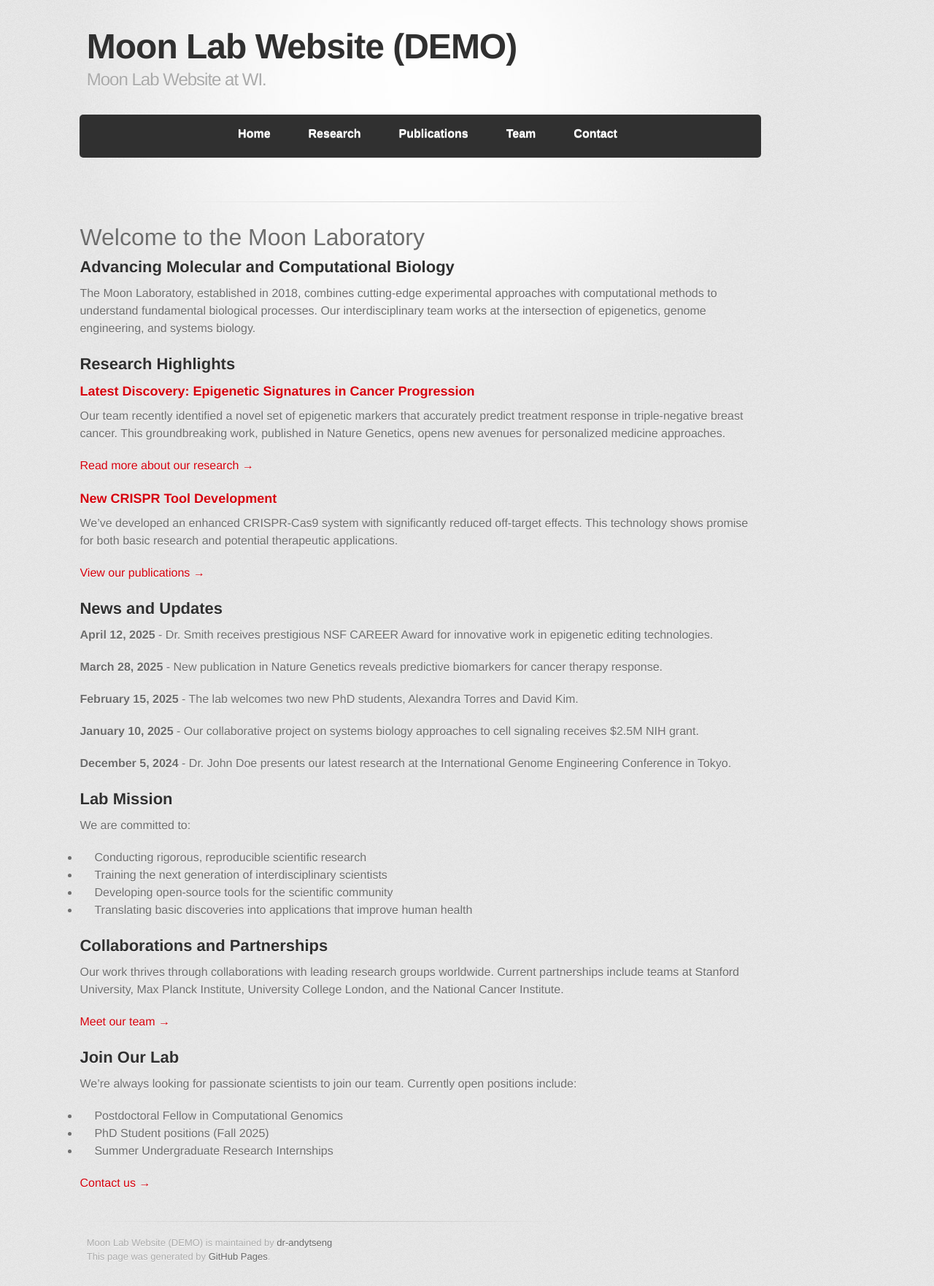
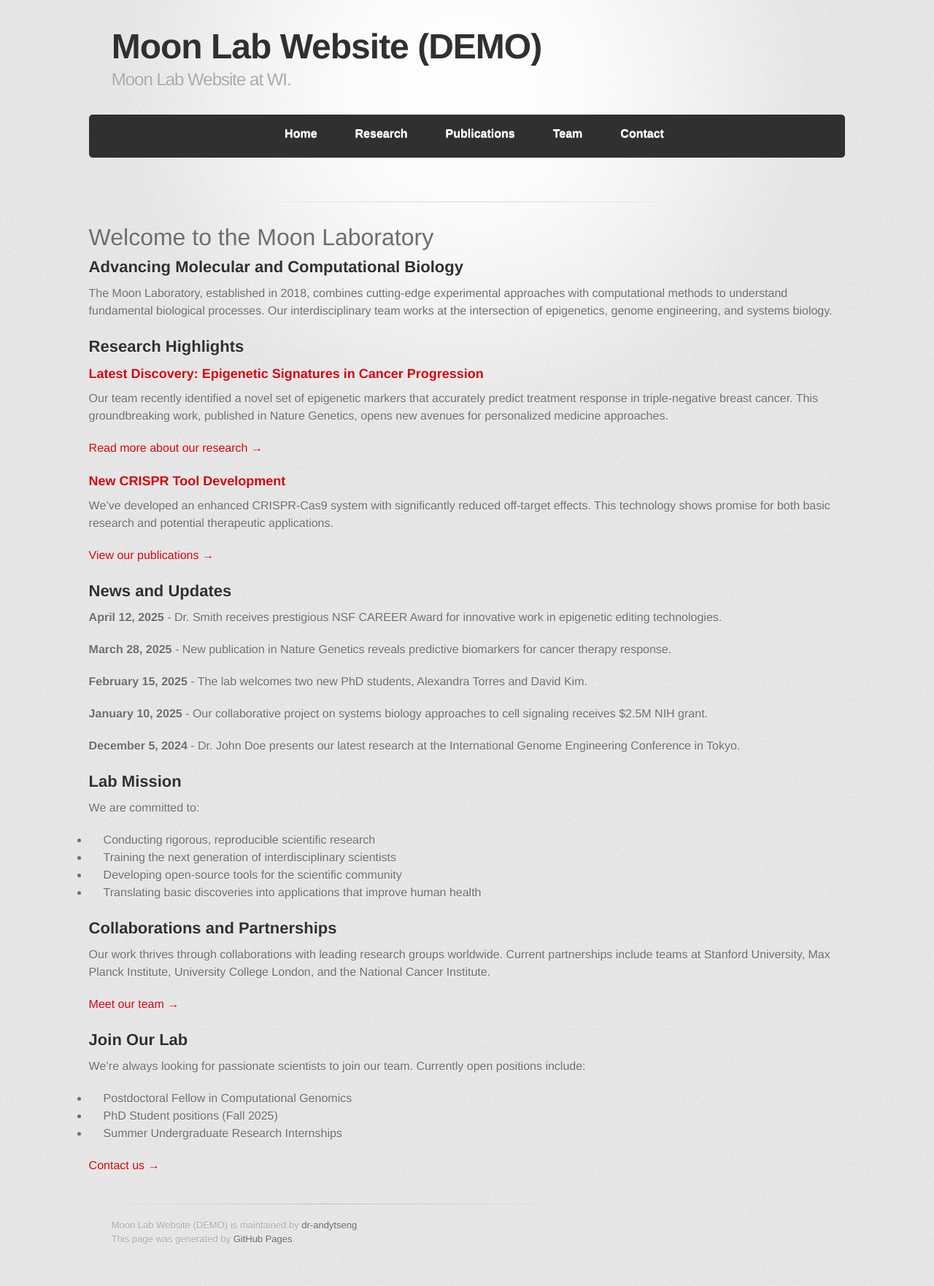
Before and after one commit to dr-andytseng/demolabwebsite, a Jekyll site: the page built from index.md, in a window 1280 px wide. Shown: the whole page at 73% size. Built offline with Jekyll 4.4.1, drawn with Linux system fonts in a browser that asks for light colours; some web fonts are replaced; after the commit the page ends 1738 px from its top, so only the background shows below that.

Commit message:
Update style.scss

```diff
--- a/assets/css/style.scss
+++ b/assets/css/style.scss
@@ -4,25 +4,25 @@
 
 /* More aggressive width controls */
 body {
-  width: 90% !important;
+  width: 100% !important;
   padding: 0 !important;
   margin: 0 !important;
 }
 
 #container, .inner, .content-wrapper, #content-wrapper {
   max-width: 90% !important; /* Increased from 95% to 98% */
-  width: 98% !important;
+  width: 90% !important;
   margin: 0 auto !important;
-  padding-left: 1% !important;
-  padding-right: 1% !important;
+  padding-left: 3% !important;
+  padding-right: 3% !important;
 }
 
 /* Override any potential header/footer width constraints */
 header, footer {
-  width: 100% !important;
-  max-width: 100% !important;
-  padding-left: 1% !important;
-  padding-right: 1% !important;
+  width: 94% !important;
+  max-width: 94% !important;
+  padding-left: 3% !important;
+  padding-right: 3% !important;
 }
 
 /* Horizontal Navigation Bar Styling */
```
